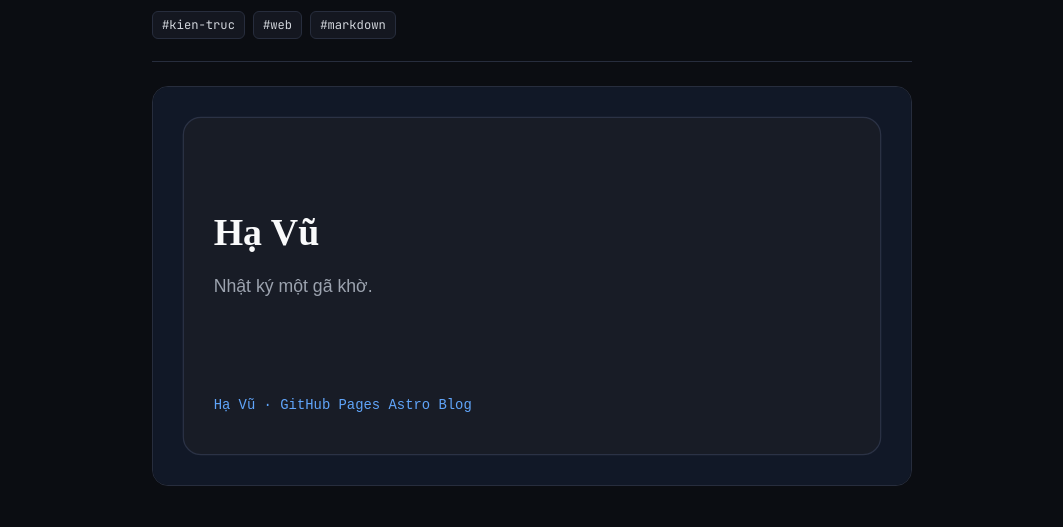
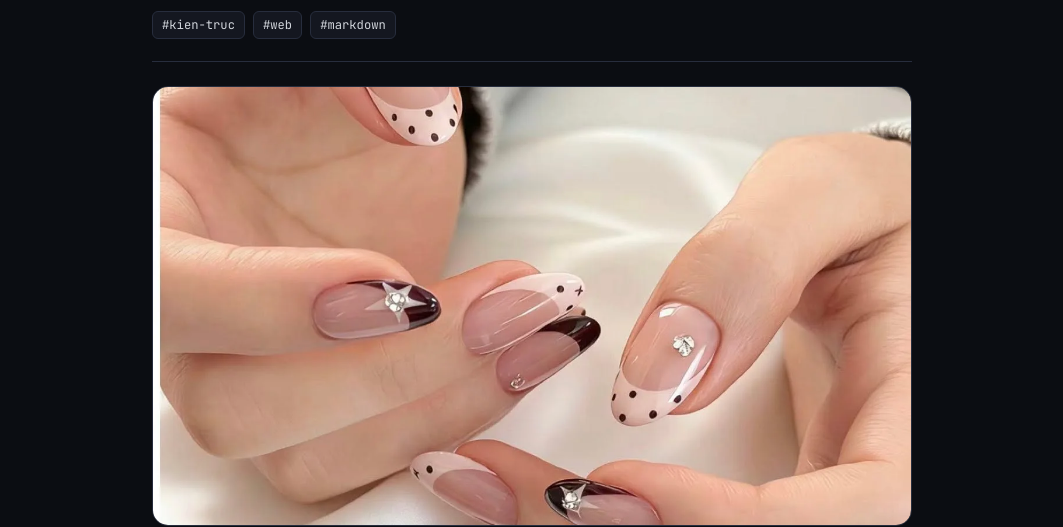
Before and after one commit to agripathlife/agripathlife.github.io, an Astro site: page /bai-viet/ghi-chep-ve-kien-truc-ung-dung-web-ben-vung in a window 1280 px wide. Shown: the part 310-837 px from the top of the page, without its empty margins (108-1171 px from the left). Built offline with nearby package versions, Linux system fonts and the light colour scheme; Astro itself is replaced by a stand-in of ours.

Commit message:
Cập nhật bài viết: Ghi chép về kiến trúc ứng dụng web bền vững

```diff
--- a/src/content/bai_viet/ghi-chep-ve-kien-truc-ung-dung-web-ben-vung.md
+++ b/src/content/bai_viet/ghi-chep-ve-kien-truc-ung-dung-web-ben-vung.md
@@ -9,7 +9,7 @@ tags:
   - markdown
 mo_ta: Tổng hợp nguyên tắc thiết kế hệ thống nhẹ, dễ bảo trì và triển khai trực tiếp trên GitHub Pages.
 ngay: '2026-11-16'
-anh_bia: /tainguyen/hinhanh/og-default.svg
+anh_bia: /tainguyen/hinhanh/uploads/20261116-healthy-nails-after-treatment-yvhztn.webp
 nhap: false
 ---
 
```
